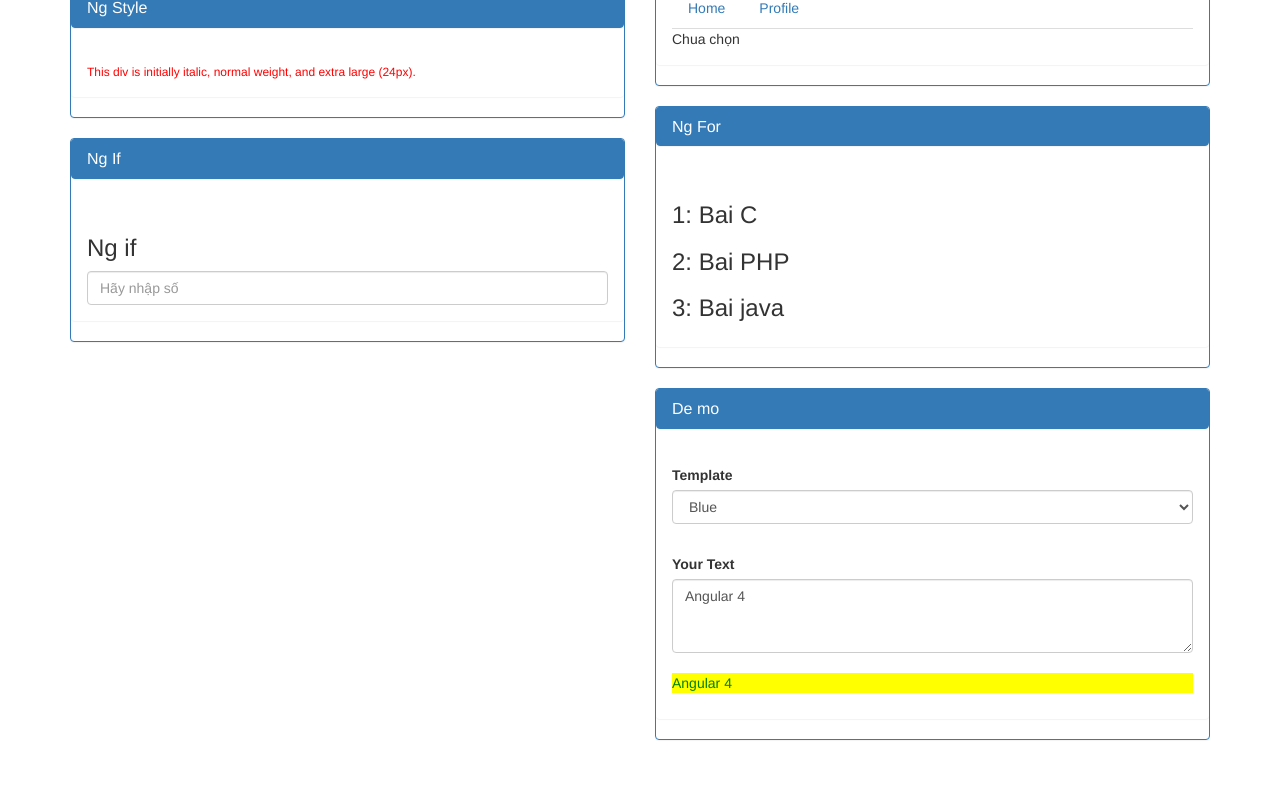
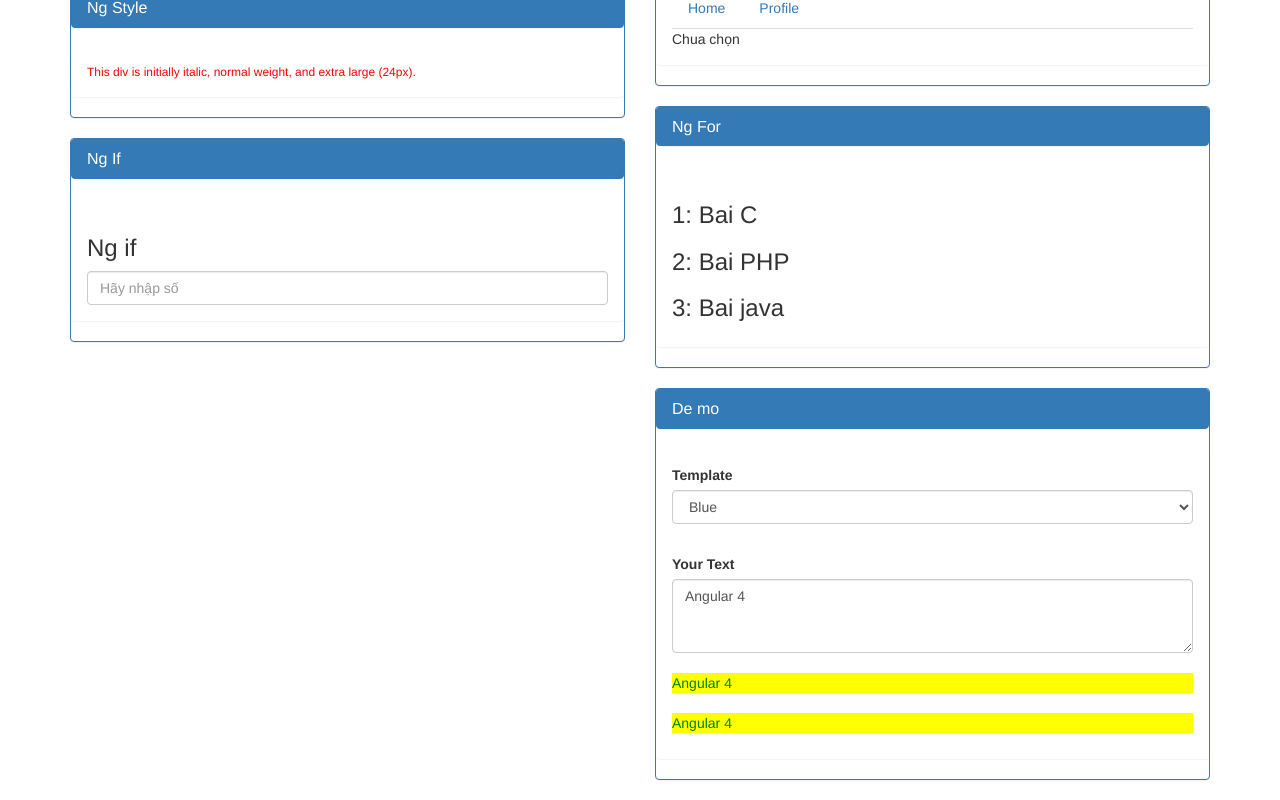
Before and after one commit to trandiep43tp/Angular, an Angular app: page / in a window 1280 px wide. Shown: the part 236-1036 px from the top of the page. Before the commit the page ends 996 px from the top, so only its background shows below. Built offline with nearby package versions, Linux system fonts and the light colour scheme.

Commit message:
xong demo

```diff
--- a/src/app/built-in-directives/built-in-directive.component.html
+++ b/src/app/built-in-directives/built-in-directive.component.html
@@ -70,30 +70,38 @@
                     <div class="panel panel-heading"><h2 class="panel-title">De mo </h2></div>
                     <div class="panel panel-body">
                         <label class="lable lable-primary">Template</label>
-                        <select class="form-control" (change)="set_mau_nen()" #theme >
+                        <select class="form-control" (change)="0" #theme >
                                 <option value="blue">Blue</option>
                                 <option value="black">Black</option>
                                 <option value="white">White</option>
                                 <option value="custom">Custom</option>
                         </select>
-                        <div class="col-sx-6 col-sm-6 col-md-6 {{theme.value !='custom'? 'hidden' : !'hidden' }}" style="margin-top:20px; margin-left:0px">
+                                             <!-- có thể viết là *ngIf="theme.value=='custom'"-->
+                        <div class="col-sx-6 col-sm-6 col-md-6 " [ngStyle]="{display: theme.value=='custom'? 'block' : 'none'}" style="margin-top:20px; margin-left:0px">
                             <div class="form-group ">
                                  <label>Backgroud color</label>
-                                 <input class="form-control" type="color">
+                                 <input class="form-control" type="color" #backgroundcolor (change)="0">  <!--khai báo biến background-->
                             </div>
                         </div>
                          <div class="col-sx-6 col-sm-6 col-md-6 {{theme.value !='custom'? 'hidden' : !'hidden' }}" style="margin-top:20px">
                             <div class="form-group ">
                                  <label>Text color</label>
-                                 <input class="form-control" type="color">
+                                 <input class="form-control" type="color" #textcolor (change)="0"> <!--phải có (change)="0" thì thẻ p mới tự động thay đổi màu-->
                              </div>
                         </div>
-
 
                             <label style="margin-top:30px">Your Text</label>
                             <textarea rows="3" class="form-control" [(ngModel)]="text" ></textarea>
                             <p class="{{theme.value}}" style="margin-top:20px; margin-left:0px">{{text}}</p>
 
+                            <p class="{{theme.value !='custom'? theme.value: ''}}"
+                               style="margin-top:20px; margin-left:0px" [ngStyle]="{
+                                            backgroundColor: theme.value=='custom'? backgroundcolor.value : '',
+                                            color: theme.value=='custom'? textcolor.value : ''
+                                            }">
+                                {{text}}
+                            </p>
+
                     </div>
             </div>
         </div>
--- a/src/app/built-in-directives/built-in-directive.component.ts
+++ b/src/app/built-in-directives/built-in-directive.component.ts
@@ -63,13 +63,14 @@ export class builtindirective{
 
     //viết cho demo
     text:string="";
-    mau_nen:string="";
-
-    set_mau_nen(){
-      console.log("abc");
-    }
+    //mau_nen:string="";
 
     constructor(){
       this.text="Angular 4"
     }
+
+    doi_mau_nen(mau_nen,backgroundcolor,textcolor){
+
+        console.log(mau_nen);
+    }
 }
```
